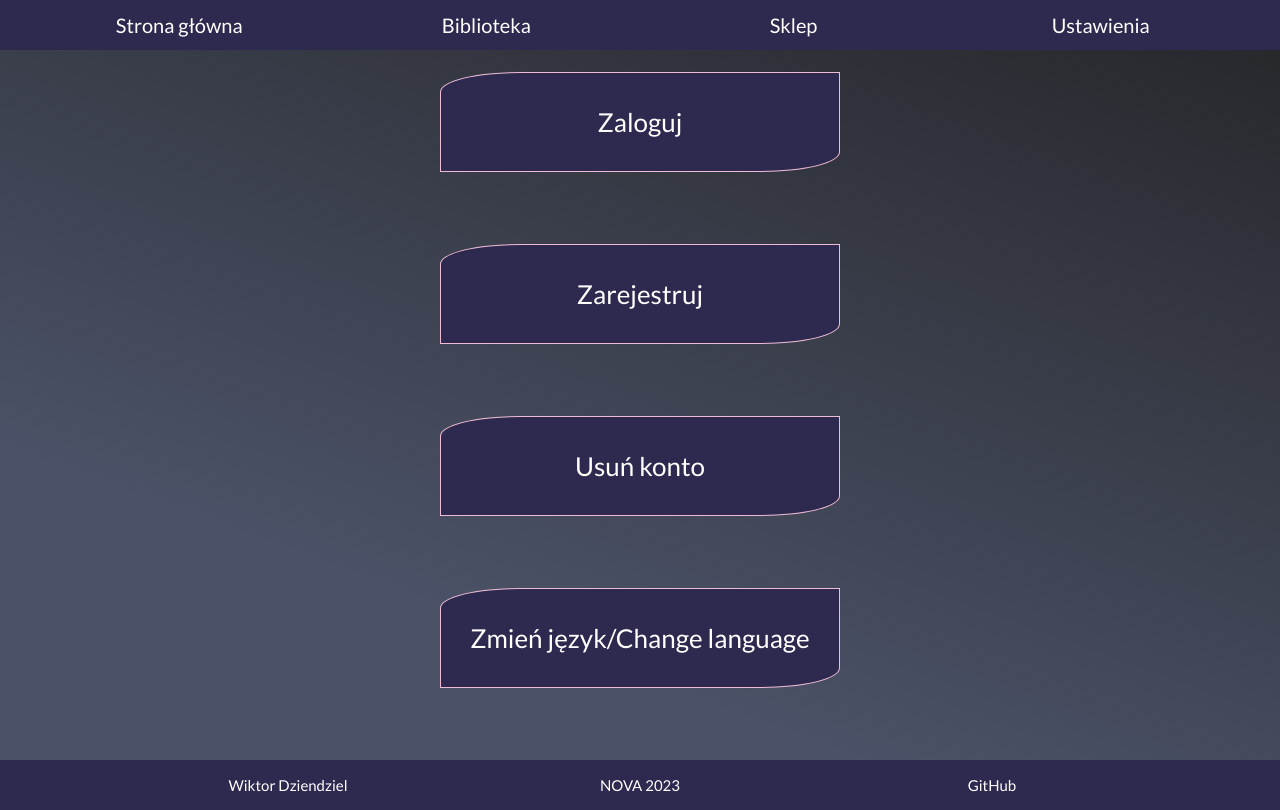
After one commit to wiktordablju/Nova, a PHP site: page /html/settings.html in a window 1280 px wide. The commit adds this page. Run offline with PHP 8.4, Linux system fonts and the light colour scheme.

Commit message:
Frontend ustawienia + minor tweaks

```diff
--- a/css/main.css
+++ b/css/main.css
@@ -44,6 +44,11 @@ table {
 body {
   font-family: "Lato", sans-serif;
   background-color: #4b5267;
+  scrollbar-width: none; /* Firefox */
+}
+
+body::-webkit-scrollbar {
+  display: none;
 }
 
 nav {
@@ -76,6 +81,37 @@ nav .nav-item a:hover {
 }
 nav .nav-item link:visited {
   color: white;
+}
+
+footer {
+  display: flex;
+  justify-content: space-evenly;
+  align-items: center;
+  width: 100%;
+  height: 50px;
+  background-color: #2e294e;
+  z-index: 1;
+  text-align: center;
+}
+footer .footer-item {
+  display: flex;
+  justify-content: center;
+  align-items: center;
+  height: 100%;
+  width: 10%;
+  color: white;
+  font-size: 15px;
+  transition: color 0.3s;
+}
+footer a {
+  color: white;
+  transition: color 0.3s;
+}
+footer a:visited {
+  color: white;
+}
+footer a:hover {
+  color: #8661c1;
 }
 
 .header {
@@ -190,36 +226,41 @@ nav .nav-item link:visited {
   color: white;
 }
 .register-now .register-name a:hover {
-  transform: scale(1.1);
+  text-shadow: 0px 0px 30px hotpink;
 }
 
-footer {
+.wrapper-settings {
   display: flex;
+  align-items: center;
+  justify-content: center;
+  width: 100%;
+  height: 95%;
+  background-image: linear-gradient(200deg, #252629 0%, #4b5267 75%);
+}
+.wrapper-settings .settings {
+  display: flex;
+  flex-direction: column;
+  align-items: center;
   justify-content: space-evenly;
-  align-items: center;
-  width: 100%;
-  height: 50px;
-  background-color: #2e294e;
-  z-index: 1;
-  text-align: center;
+  height: 100%;
+  width: 50%;
+  font-size: 26px;
+  color: white;
 }
-footer .footer-item {
+.wrapper-settings .settings .setting {
   display: flex;
   justify-content: center;
   align-items: center;
-  height: 100%;
-  width: 10%;
-  color: white;
-  font-size: 15px;
-  transition: color 0.3s;
+  width: 400px;
+  height: 100px;
+  background-color: #2e294e;
+  border: 1px solid #efbcd5;
+  border-top-left-radius: 20%;
+  border-bottom-right-radius: 20%;
 }
-footer a {
-  color: white;
-  transition: color 0.3s;
-}
-footer a:visited {
+.wrapper-settings .settings .setting a {
   color: white;
 }
-footer a:hover {
-  color: #8661c1;
+.wrapper-settings .settings .setting a:visited {
+  color: white;
 }/*# sourceMappingURL=main.css.map */
--- /dev/null
+++ b/html/settings.html
@@ -0,0 +1,52 @@
+<!DOCTYPE html>
+<html lang="pl">
+	<head>
+		<meta charset="UTF-8" />
+		<meta http-equiv="X-UA-Compatible" content="IE=edge" />
+		<meta name="viewport" content="width=device-width, initial-scale=1.0" />
+		<title>NOVA</title>
+		<link rel="preconnect" href="https://fonts.googleapis.com" />
+		<link rel="preconnect" href="https://fonts.gstatic.com" crossorigin />
+		<link
+			href="https://fonts.googleapis.com/css2?family=Lato:wght@300;400;700&display=swap"
+			rel="stylesheet"
+		/>
+		<link rel="stylesheet" href="./../css/main.css" />
+	</head>
+	<body>
+		<!-- Nawigacja -->
+		<nav>
+			<div class="nav-item"><a href="./../index.html">Strona główna</a></div>
+			<div class="nav-item"><a href="#">Biblioteka</a></div>
+			<div class="nav-item"><a href="#">Sklep</a></div>
+			<div class="nav-item"><a href="./settings.html">Ustawienia</a></div>
+		</nav>
+		<!-- Koniec nawigacji -->
+
+		<!-- Mainpage -->
+		<div class="wrapper-settings">
+			<div class="settings">
+				<div class="setting">
+					<p><a href="#"> Zaloguj</a></p>
+				</div>
+				<div class="setting"><p>Zarejestruj</p></div>
+				<div class="setting"><p>Usuń konto</p></div>
+				<div class="setting"><p>Zmień język/Change language</p></div>
+			</div>
+		</div>
+
+		<!-- Mainpage -->
+
+		<!-- Stopka -->
+		<footer>
+			<div class="footer-item">Wiktor Dziendziel</div>
+			<div class="footer-item">NOVA 2023</div>
+			<!-- ZAKTUALIZOWAC JAK STWORZE REPO -->
+			<div class="footer-item">
+				<a href="#">GitHub</a>
+			</div>
+		</footer>
+		<!-- Koniec stopki -->
+		<script src="./js/main.js"></script>
+	</body>
+</html>
--- a/index.html
+++ b/index.html
@@ -16,10 +16,10 @@
 	<body>
 		<!-- Nawigacja -->
 		<nav>
-			<div class="nav-item"><a href="#">Strona główna</a></div>
+			<div class="nav-item"><a href="./index.html">Strona główna</a></div>
 			<div class="nav-item"><a href="#">Biblioteka</a></div>
 			<div class="nav-item"><a href="#">Sklep</a></div>
-			<div class="nav-item"><a href="#">Zaloguj</a></div>
+			<div class="nav-item"><a href="./html/settings.html">Ustawienia</a></div>
 		</nav>
 		<!-- Koniec nawigacji -->
 
--- a/sass/main.scss
+++ b/sass/main.scss
@@ -5,8 +5,14 @@
 body {
 	font-family: "Lato", sans-serif;
 	background-color: colors.$background;
+	// Usuniecie scrollbarow z firefoxa
+	scrollbar-width: none; /* Firefox */
 }
-// -----------------------------------------------------
+
+body::-webkit-scrollbar {
+	display: none; //Usuniecie scrollbara z chromium based przegladarek
+}
+// WSPOLNE KLASY
 // Nawigacja
 nav {
 	display: flex;
@@ -41,15 +47,44 @@ nav {
 		}
 	}
 }
-// Koniec nawigacji
-// -----------------------------------------------------
 
-// -----------------------------------------------------
-// Czesc glowna
+//Stopka
+footer {
+	display: flex;
+	justify-content: space-evenly;
+	align-items: center;
+	width: 100%;
+	height: 50px;
+	background-color: colors.$element;
+	z-index: 1;
+	text-align: center;
+	.footer-item {
+		display: flex;
+		justify-content: center;
+		align-items: center;
+		height: 100%;
+		width: 10%;
+		color: white;
+		font-size: 15px;
+		transition: color 0.3s;
+	}
 
-// -----------------------------------------------------
+	a {
+		color: white;
+		transition: color 0.3s;
+	}
+	a:visited {
+		color: white;
+	}
+
+	a:hover {
+		color: colors.$font;
+	}
+}
+
+// STRONA GLOWNA
+
 // Header
-
 .header {
 	display: flex;
 	justify-content: center;
@@ -74,11 +109,8 @@ nav {
 		z-index: 1; //z-index zmieniony, by byl nad filtrem => nie jest przyciemniony
 	}
 }
-// -----------------------------------------------------
 
-// -----------------------------------------------------
 // About us
-
 .about-us {
 	display: flex;
 	flex-direction: column;
@@ -134,11 +166,8 @@ nav {
 		}
 	}
 }
-// -----------------------------------------------------
 
-// -----------------------------------------------------
 // Zarejestruj teraz
-
 .register-now {
 	display: flex;
 	flex-direction: column;
@@ -175,46 +204,45 @@ nav {
 			color: white;
 		}
 		a:hover {
-			transform: scale(1.1);
+			text-shadow: 0px 0px 30px hotpink;
 		}
 	}
 }
 
-// -----------------------------------------------------
-// -----------------------------------------------------
+// USTAWIENIA
+.wrapper-settings {
+	display: flex;
+	align-items: center;
+	justify-content: center;
+	width: 100%;
+	height: 95%;
+	background-image: linear-gradient(200deg, #252629 0%, #4b5267 75%);
 
-// -----------------------------------------------------
-//Stopka
-footer {
+	.settings {
 		display: flex;
+		flex-direction: column;
+		align-items: center;
 		justify-content: space-evenly;
-	align-items: center;
-	width: 100%;
-	height: 50px;
-	background-color: colors.$element;
-	z-index: 1;
-	text-align: center;
-	.footer-item {
+		height: 100%;
+		width: 50%;
+		font-size: 26px;
+		color: white;
+		.setting {
 			display: flex;
 			justify-content: center;
 			align-items: center;
-		height: 100%;
-		width: 10%;
-		color: white;
-		font-size: 15px;
-		transition: color 0.3s;
-	}
-
+			width: 400px;
+			height: 100px;
+			background-color: colors.$element;
+			border: 1px solid colors.$border;
+			border-top-left-radius: 20%;
+			border-bottom-right-radius: 20%;
 			a {
 				color: white;
-		transition: color 0.3s;
 			}
 			a:visited {
 				color: white;
 			}
-
-	a:hover {
-		color: colors.$font;
 		}
 	}
-// -----------------------------------------------------
+}
```
Also changed, not shown: personal_notes.md (+3 -20 lines), pl/register.html (deleted, +0 -12 lines), 1 other file. Lines whose indentation alone changed are shown as unchanged.
